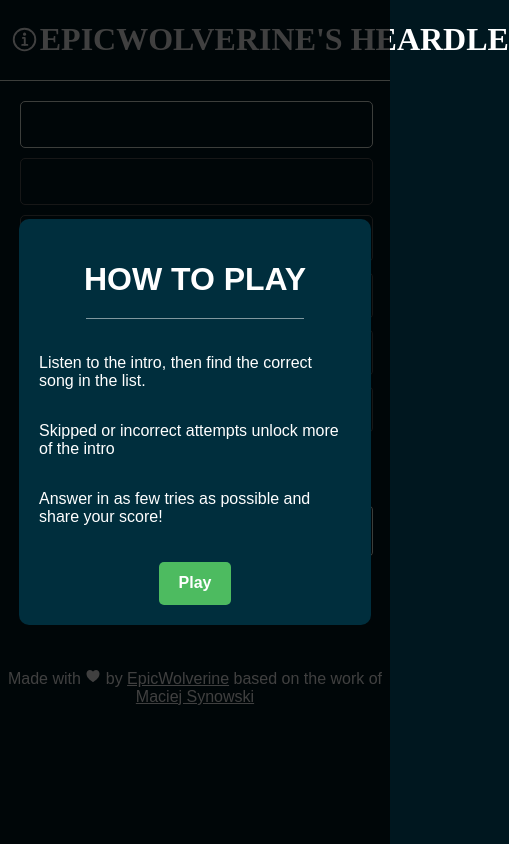
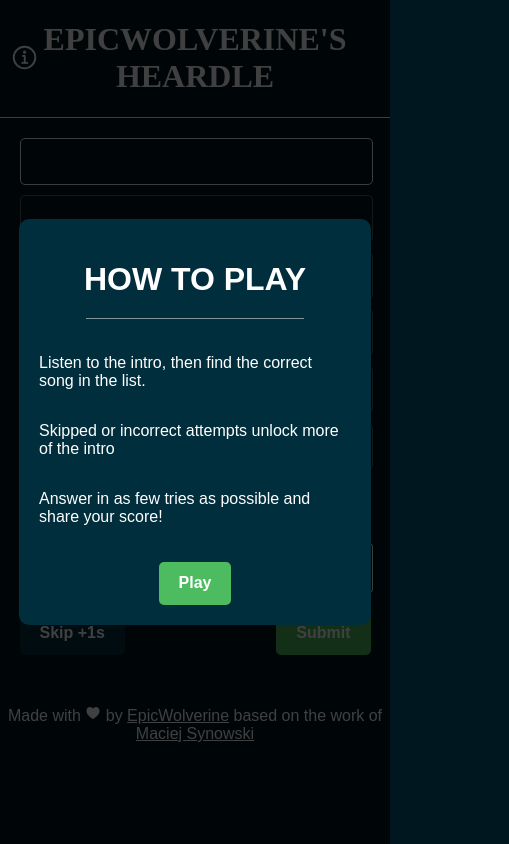
Before and after one commit to anushkadoyan/Jondle, a React (Create React App) app: page / in a window 390 px wide. Shown: the whole page, 509 px wide, since content can reach past the window. Built offline with nearby package versions, Linux system fonts and the light colour scheme.

Commit message:
Improve header responsive design

```diff
--- a/src/components/Header/index.styled.ts
+++ b/src/components/Header/index.styled.ts
@@ -42,7 +42,7 @@ export const Logo = styled.h1`
   color: ${({ theme }) => theme.text};
   font-family: "Roboto Serif", serif;
   text-transform: uppercase;
-  width: max-content;
+  text-align: center;
 
   -webkit-touch-callout: none;
   user-select: none;
```
